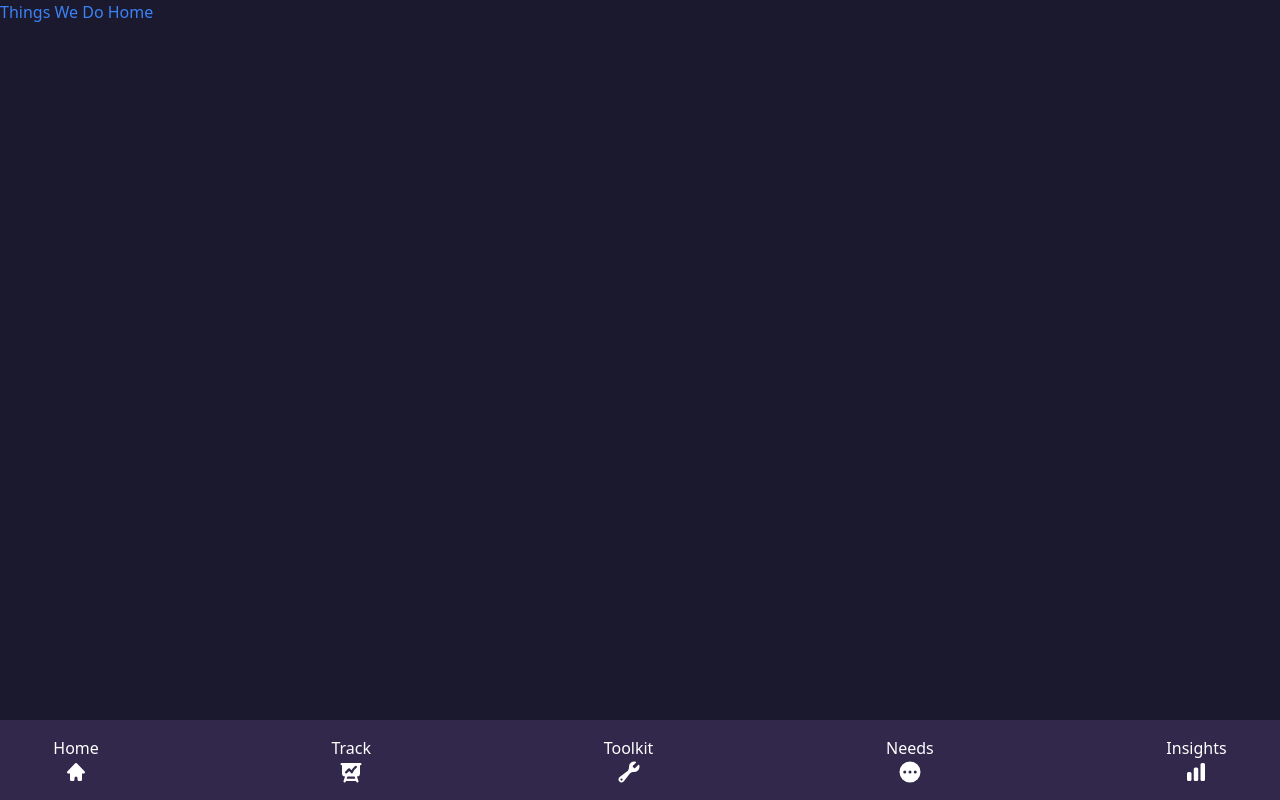
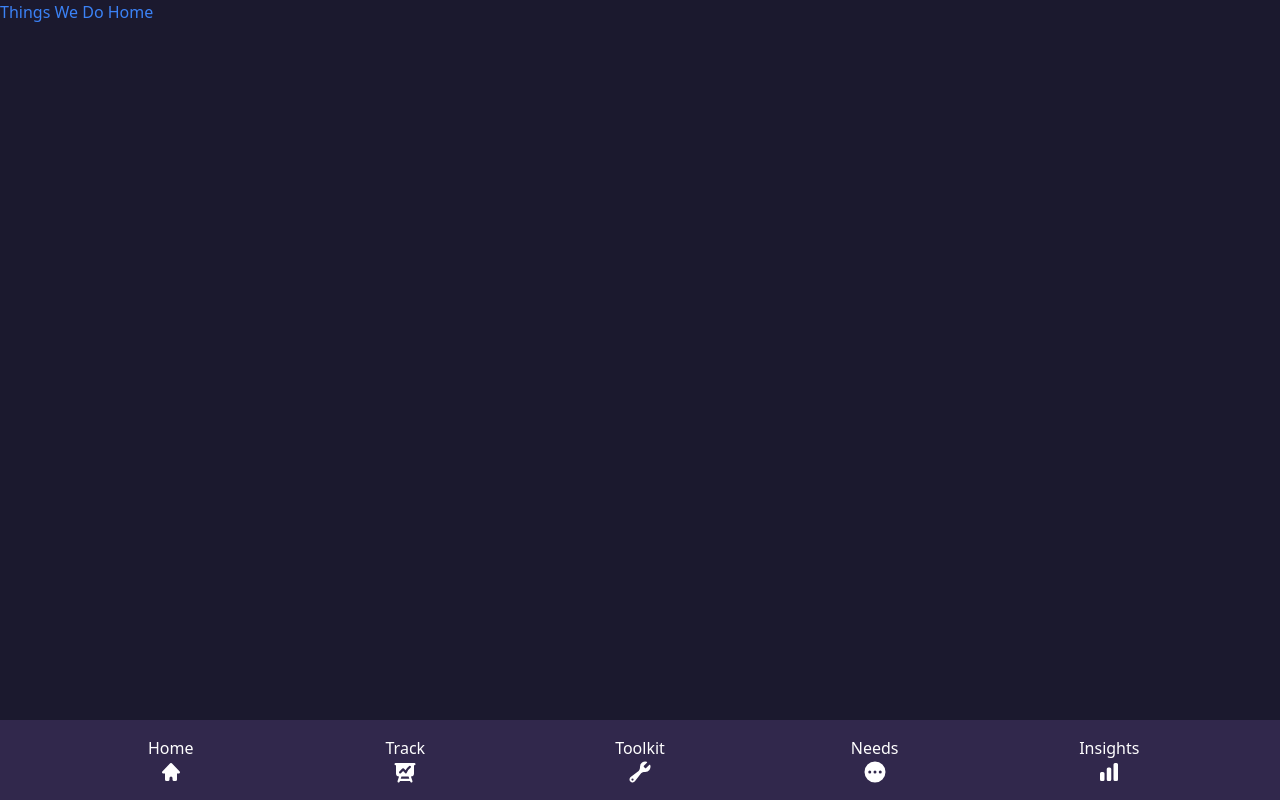
Before and after one commit to fac30/things-we-do, a Next.js app: page / in a window 1280 px wide. Built offline with nearby package versions, Linux system fonts and the light colour scheme.

Commit message:
style: centre toolkit button

```diff
--- a/src/ui/layout/Navbar/NavbarButtons.tsx
+++ b/src/ui/layout/Navbar/NavbarButtons.tsx
@@ -16,15 +16,18 @@ const buttons = [
 
 export default function NavbarButtons() {
   return (
-    <>
-      <div className="flex justify-between items-center h-full w-11/12 m-auto">
-        {buttons.map((button, index) => (
-          <div key={index} className="flex flex-col items-center">
-            <p className="text-white">{button.title}</p>
-            <button.icon className="h-6 w-6" color="white" />
-          </div>
-        ))}
-      </div>
-    </>
+    <div className="grid grid-cols-5 items-center h-full w-11/12 m-auto">
+      {buttons.map((button, index) => (
+        <div
+          key={index}
+          className={`flex flex-col items-center ${
+            index === 2 ? "col-span-1" : "" // Center the middle button
+          }`}
+        >
+          <p className="text-white">{button.title}</p>
+          <button.icon className="h-6 w-6 text-white" />
+        </div>
+      ))}
+    </div>
   );
 }
```
